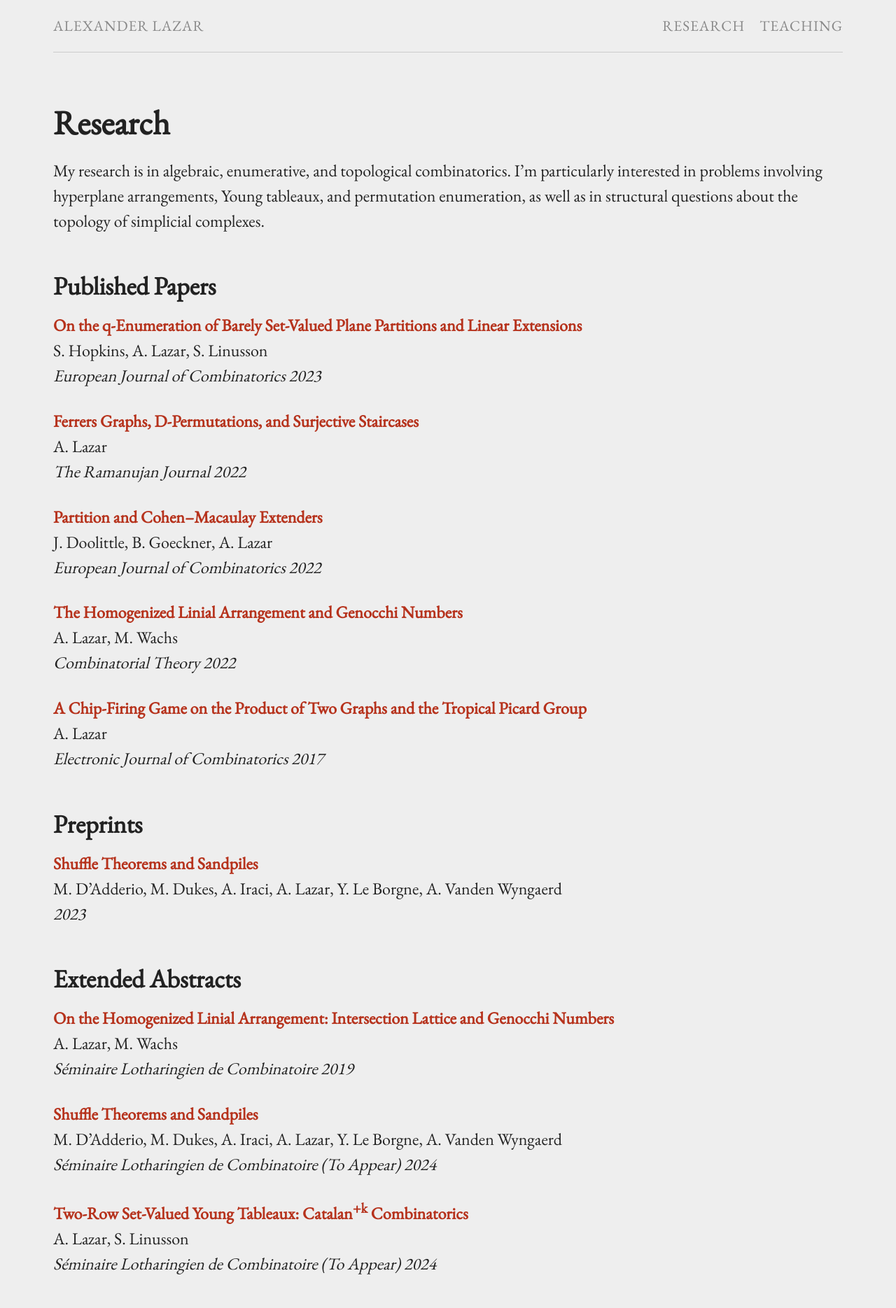
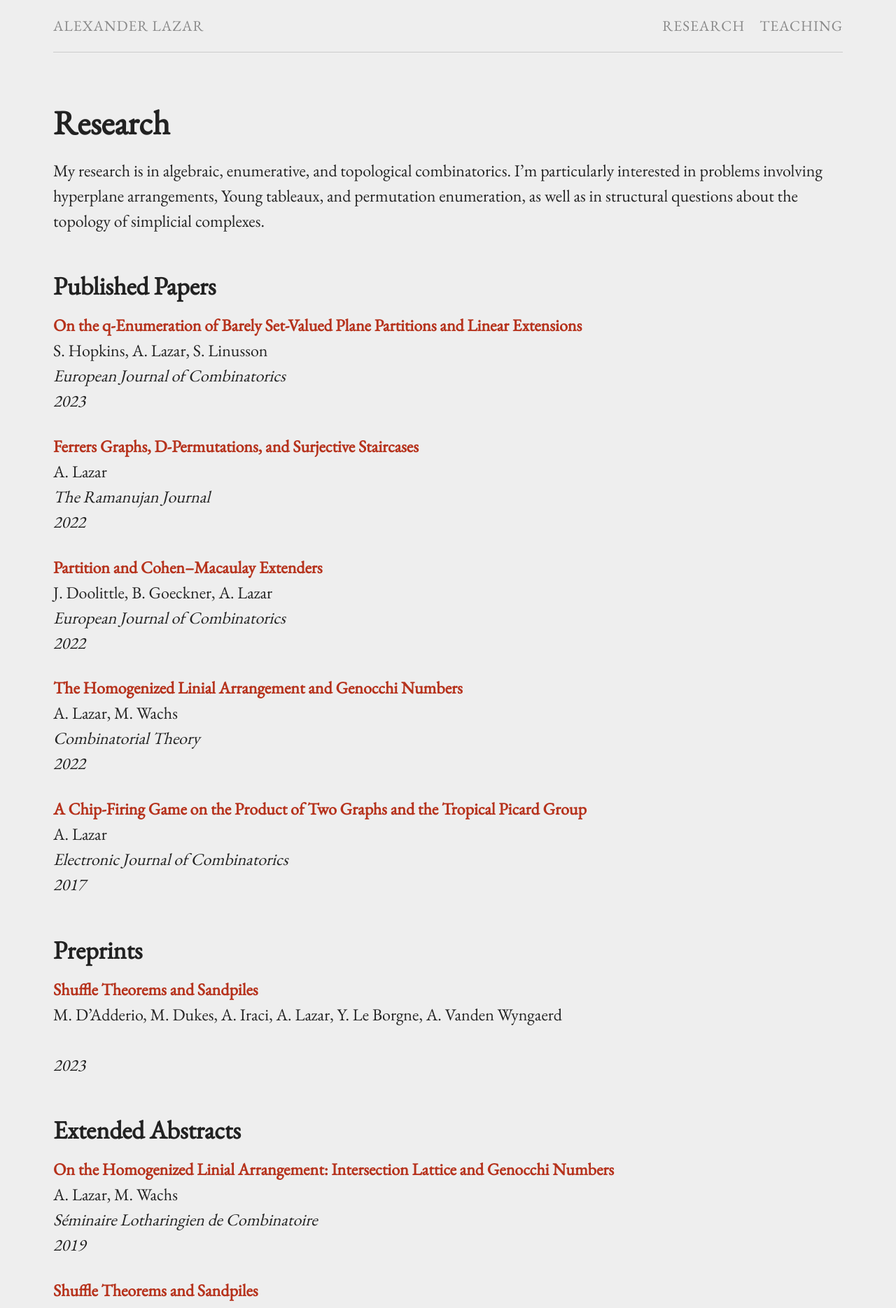
Before and after one commit to AlexanderLazar/alexanderlazar.github.io, a Jekyll site: the page built from research.markdown, in a window 1280 px wide. Shown: the top 1869 px of the page at 70% size. Built offline with Jekyll 4.4.1, drawn with Linux system fonts in a browser that asks for light colours.

Commit message:
Update research.markdown

```diff
--- a/research.markdown
+++ b/research.markdown
@@ -87,7 +87,8 @@ Young tableaux, and permutation enumeration, as well as in structural questions
 {{pub.author}}<br />
 *{{pub.journal}}*
 {% if pub.note %} *({{pub.note}})*
-{% endif %} *{{pub.year}}* {% if pub.doi %}[[doi]({{pub.doi}})]{% endif %}
+{% endif %} {% if pub.doi %}[[doi]({{pub.doi}})]{% endif %}<br />
+*{{pub.year}}*
 {% endfor %}
 
 ## Preprints
@@ -96,7 +97,8 @@ Young tableaux, and permutation enumeration, as well as in structural questions
 [**{{pub.title}}**]({% if pub.internal %}{{pub.url | prepend: site.baseurl}}{% else %}{{pub.url}}{% endif %})<br />
 {{pub.author}} <br />
 {% if pub.note %} *({{pub.note}})*
-{% endif %} *{{pub.year}}* {% if pub.doi %}[[doi]({{pub.doi}})]{% endif %}
+{% endif %} {% if pub.doi %}[[doi]({{pub.doi}})]{% endif %}<br />
+*{{pub.year}}*
 {% endfor %}
 
 ## Extended Abstracts
@@ -105,7 +107,8 @@ Young tableaux, and permutation enumeration, as well as in structural questions
 {{pub.author}}<br />
 *{{pub.journal}}*
 {% if pub.note %} *({{pub.note}})*
-{% endif %} *{{pub.year}}* {% if pub.doi %}[[doi]({{pub.doi}})]{% endif %}
+{% endif %} {% if pub.doi %}[[doi]({{pub.doi}})]{% endif %}<br />
+*{{pub.year}}*
 {% endfor %}
 
 ## Talks
```
